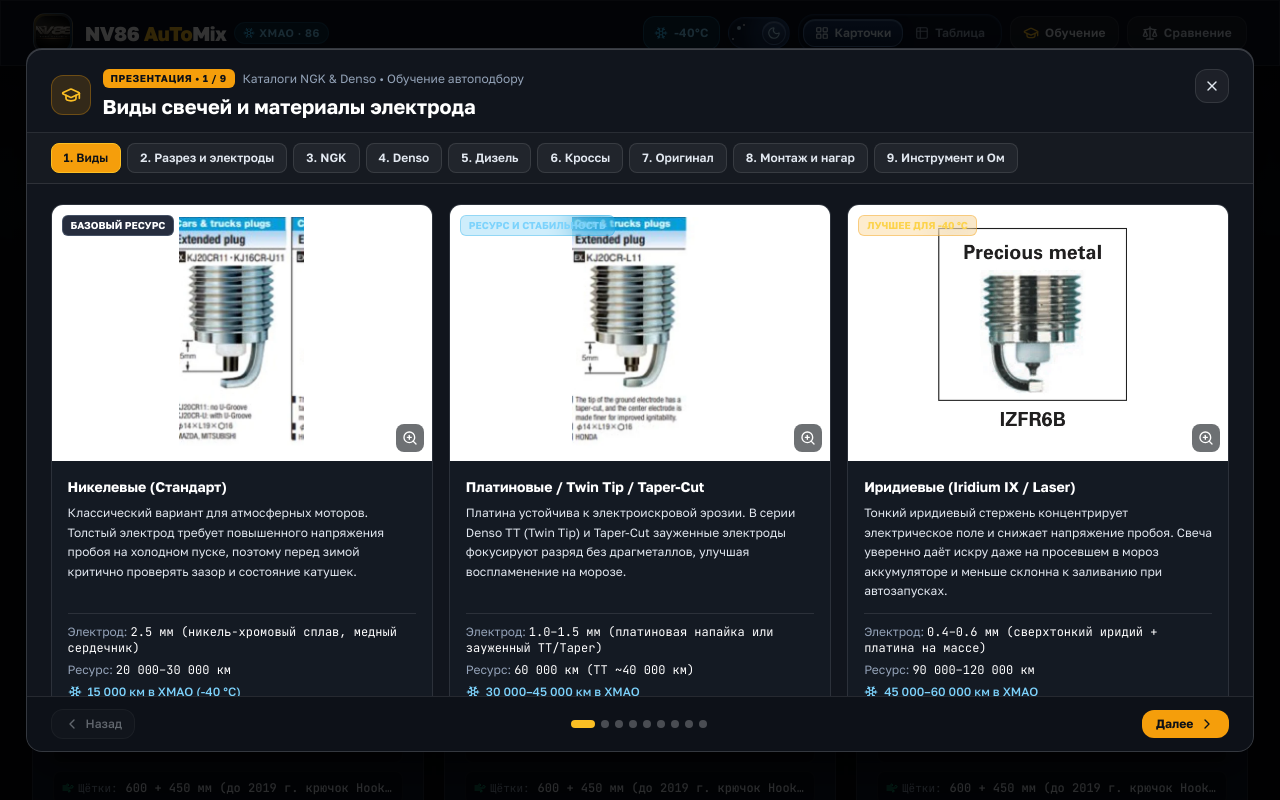
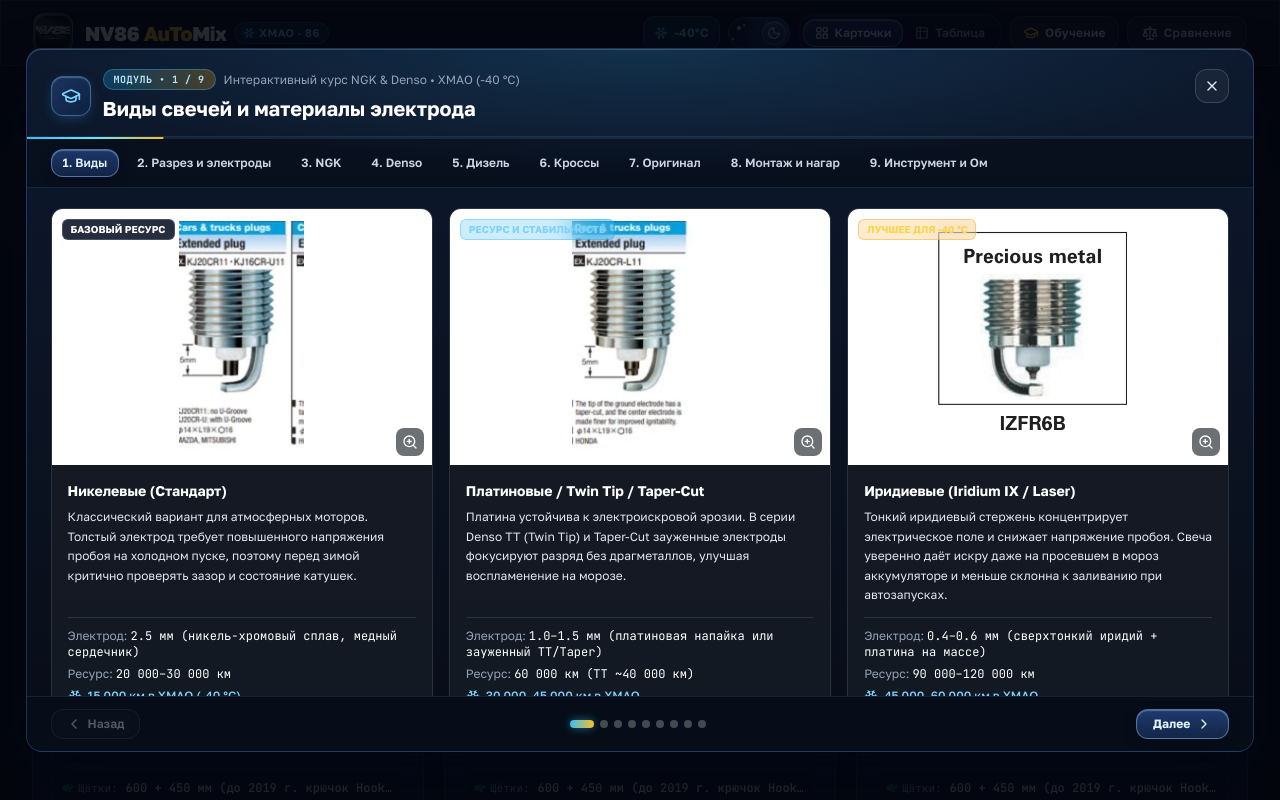
Before and after one commit to vindera86/Vi86, a React (Vite) app: page / in a window 1280 px wide. Both pictures are taken after a click on the button "Обучение". Shown: the top 800 px of the page. Built offline with nearby package versions, Linux system fonts and the light colour scheme; the HTML template or start-up script is replaced by a standard one.

Commit message:
Redesign SparkPlugGuideModal with sapphire glassmorphism and Liquid Glass animations

```diff
--- a/src/components/SparkPlugGuideModal.jsx
+++ b/src/components/SparkPlugGuideModal.jsx
@@ -402,16 +402,29 @@ const CROSS_ROWS = [
 
 export default function SparkPlugGuideModal({ isOpen, onClose }) {
   const [activeSlide, setActiveSlide] = useState(0);
+  const [direction, setDirection] = useState(1);
   const [ngkExampleIdx, setNgkExampleIdx] = useState(0);
   const [densoExampleIdx, setDensoExampleIdx] = useState(0);
   const [zoomedImg, setZoomedImg] = useState(null);
   const contentRef = useRef(null);
+  const tabRefs = useRef([]);
+
+  const goToSlide = (nextIdx) => {
+    const clamped = Math.max(0, Math.min(SLIDES.length - 1, nextIdx));
+    if (clamped === activeSlide) return;
+    setDirection(clamped > activeSlide ? 1 : -1);
+    setActiveSlide(clamped);
+  };
 
   useBodyScrollLock(isOpen);
 
   useEffect(() => {
     if (contentRef.current) {
       contentRef.current.scrollTop = 0;
+    }
+    const activeTab = tabRefs.current[activeSlide];
+    if (activeTab && typeof activeTab.scrollIntoView === 'function') {
+      activeTab.scrollIntoView({ behavior: 'smooth', inline: 'center', block: 'nearest' });
     }
   }, [activeSlide, isOpen]);
 
@@ -422,8 +435,20 @@ export default function SparkPlugGuideModal({ isOpen, onClose }) {
         if (zoomedImg) setZoomedImg(null);
         else onClose();
       }
-      if (!zoomedImg && e.key === 'ArrowRight') setActiveSlide((s) => Math.min(SLIDES.length - 1, s + 1));
-      if (!zoomedImg && e.key === 'ArrowLeft') setActiveSlide((s) => Math.max(0, s - 1));
+      if (!zoomedImg && e.key === 'ArrowRight') {
+        setActiveSlide((s) => {
+          const next = Math.min(SLIDES.length - 1, s + 1);
+          if (next !== s) setDirection(1);
+          return next;
+        });
+      }
+      if (!zoomedImg && e.key === 'ArrowLeft') {
+        setActiveSlide((s) => {
+          const prev = Math.max(0, s - 1);
+          if (prev !== s) setDirection(-1);
+          return prev;
+        });
+      }
     };
     window.addEventListener('keydown', onKeyDown);
     return () => window.removeEventListener('keydown', onKeyDown);
@@ -431,6 +456,7 @@ export default function SparkPlugGuideModal({ isOpen, onClose }) {
 
   const currentNgk = NGK_EXAMPLES[ngkExampleIdx];
   const currentDenso = DENSO_EXAMPLES[densoExampleIdx];
+  const progressRatio = (activeSlide + 1) / SLIDES.length;
 
   return (
     <AnimatePresence>
@@ -440,74 +466,116 @@ export default function SparkPlugGuideModal({ isOpen, onClose }) {
             initial={{ opacity: 0 }}
             animate={{ opacity: 1 }}
             exit={{ opacity: 0 }}
-            transition={{ duration: 0.15 }}
+            transition={{ duration: 0.18 }}
             onClick={onClose}
-            className="absolute inset-0 bg-black/80"
+            className="absolute inset-0 bg-[#04070f]/85"
           />
 
           <motion.div
             data-keep-dark
-            initial={{ opacity: 0, y: 12 }}
-            animate={{ opacity: 1, y: 0 }}
-            exit={{ opacity: 0, y: 12 }}
-            transition={{ duration: 0.16, ease: 'easeOut' }}
-            className="relative w-[96vw] max-w-7xl h-[90vh] sm:h-[88vh] flex flex-col rounded-2xl bg-[#11151d] border border-white/15 shadow-[inset_0_1px_0_0_rgba(255,255,255,0.2),0_20px_50px_-15px_rgba(0,0,0,0.85)] overflow-hidden text-white"
+            initial={{ opacity: 0, y: 16, scale: 0.985 }}
+            animate={{ opacity: 1, y: 0, scale: 1 }}
+            exit={{ opacity: 0, y: 14, scale: 0.985 }}
+            transition={{ type: 'spring', stiffness: 320, damping: 28, mass: 0.9 }}
+            className="relative w-[96vw] max-w-7xl h-[90vh] sm:h-[88vh] flex flex-col rounded-2xl bg-gradient-to-b from-[#0d192e] via-[#0b1322] to-[#080d17] border border-[#60a5fa]/25 shadow-[inset_0_1px_0_0_rgba(186,230,253,0.22),0_25px_65px_-15px_rgba(2,6,23,0.92)] overflow-hidden text-white"
           >
+            {/* Subtle top atmospheric glow */}
+            <div
+              aria-hidden="true"
+              className="pointer-events-none absolute inset-x-0 top-0 h-32 bg-[radial-gradient(ellipse_at_top,rgba(56,189,248,0.14),transparent_70%)]"
+            />
+
             {/* Header */}
-            <div className="shrink-0 flex items-start justify-between gap-3 px-4 sm:px-6 pt-4 sm:pt-5 pb-3 border-b border-white/10">
+            <div className="relative shrink-0 flex items-start justify-between gap-3 px-4 sm:px-6 pt-4 sm:pt-5 pb-3.5 border-b border-[#60a5fa]/15">
               <div className="flex items-center gap-3 min-w-0">
-                <div className="w-10 h-10 rounded-xl bg-amber-500/15 border border-amber-500/30 flex items-center justify-center text-amber-400 shrink-0">
+                <div className="w-10 h-10 rounded-xl bg-gradient-to-br from-[#1e3a6d]/80 to-[#0f2242]/90 border border-[#7dd3fc]/35 shadow-[inset_0_1px_1px_rgba(255,255,255,0.25),0_4px_14px_-4px_rgba(56,189,248,0.35)] flex items-center justify-center text-sky-300 shrink-0">
                   <GraduationCap className="w-5 h-5" />
                 </div>
                 <div className="min-w-0">
                   <div className="flex items-center gap-2 flex-wrap">
-                    <span className="px-2 py-0.5 rounded-md bg-amber-500 text-[#0d1117] text-[10px] font-bold tracking-wider uppercase shrink-0">
-                      ПРЕЗЕНТАЦИЯ • {activeSlide + 1} / {SLIDES.length}
+                    <span className="px-2.5 py-0.5 rounded-full bg-gradient-to-r from-sky-500/25 to-amber-500/25 border border-sky-400/35 text-sky-200 text-[10px] font-bold font-mono tracking-wider uppercase shrink-0">
+                      МОДУЛЬ • {activeSlide + 1} / {SLIDES.length}
                     </span>
                     <span className="hidden sm:inline text-xs text-slate-400">
-                      Каталоги NGK &amp; Denso • Обучение автоподбору
+                      Интерактивный курс NGK &amp; Denso • ХМАО (-40 °C)
                     </span>
                   </div>
-                  <h2 className="text-sm sm:text-xl font-bold text-white mt-1 leading-tight truncate">
+                  <div className="mt-1 overflow-hidden">
+                    <AnimatePresence mode="wait" initial={false}>
+                      <motion.h2
+                        key={SLIDES[activeSlide].id}
+                        initial={{ opacity: 0, y: 6 }}
+                        animate={{ opacity: 1, y: 0 }}
+                        exit={{ opacity: 0, y: -6 }}
+                        transition={{ duration: 0.16, ease: [0.22, 1, 0.36, 1] }}
+                        className="text-sm sm:text-xl font-bold text-white leading-tight truncate"
+                      >
                         {SLIDES[activeSlide].title}
-                  </h2>
+                      </motion.h2>
+                    </AnimatePresence>
                   </div>
                 </div>
-              <button
+              </div>
+              <motion.button
                 type="button"
+                whileTap={{ scale: 0.92 }}
                 onClick={onClose}
                 aria-label="Закрыть обучение"
-                className="p-2 rounded-xl bg-white/5 hover:bg-white/10 border border-white/10 text-slate-200 hover:text-white transition-colors shrink-0"
+                className="p-2 rounded-xl bg-white/5 hover:bg-white/15 border border-white/15 text-slate-200 hover:text-white transition-colors shrink-0 cursor-pointer"
               >
                 <X className="w-4 h-4" />
-              </button>
+              </motion.button>
             </div>
 
-            {/* Slide Tabs */}
-            <div className="shrink-0 px-4 sm:px-6 py-2.5 border-b border-white/10 bg-white/[0.02] flex items-center gap-1.5 overflow-x-auto">
-              {SLIDES.map((s, idx) => (
+            {/* Animated Progress Bar */}
+            <div className="relative h-[2px] w-full bg-white/5 shrink-0 overflow-hidden">
+              <motion.div
+                className="h-full origin-left bg-gradient-to-r from-sky-400 via-cyan-300 to-amber-400"
+                initial={false}
+                animate={{ scaleX: progressRatio }}
+                transition={{ type: 'spring', stiffness: 260, damping: 28 }}
+              />
+            </div>
+
+            {/* Slide Tabs (Liquid Glass Pills) */}
+            <div className="shrink-0 px-4 sm:px-6 py-2.5 border-b border-[#60a5fa]/15 bg-[#070d18]/75 flex items-center gap-1.5 overflow-x-auto">
+              {SLIDES.map((s, idx) => {
+                const isActive = activeSlide === idx;
+                return (
                   <button
                     key={s.id}
+                    ref={(el) => {
+                      tabRefs.current[idx] = el;
+                    }}
                     type="button"
-                  onClick={() => setActiveSlide(idx)}
-                  className={`shrink-0 px-3 py-1.5 rounded-lg text-xs font-semibold whitespace-nowrap transition-all border ${
-                    activeSlide === idx
-                      ? 'bg-amber-500 text-[#0d1117] border-amber-400 shadow-sm'
-                      : 'bg-white/5 text-slate-200 border-white/10 hover:bg-white/10 hover:text-white'
+                    onClick={() => goToSlide(idx)}
+                    className={`relative z-10 shrink-0 px-3 py-1.5 rounded-xl text-xs font-semibold whitespace-nowrap transition-colors duration-200 cursor-pointer ${
+                      isActive ? 'text-[#e0f2fe]' : 'text-slate-300 hover:text-white'
                     }`}
                   >
+                    {isActive && (
+                      <motion.span
+                        layoutId="guide-slide-pill"
+                        transition={{ type: 'spring', stiffness: 320, damping: 28, mass: 0.85 }}
+                        className="absolute inset-0 -z-10 rounded-xl bg-gradient-to-b from-[#1e3a6d]/95 to-[#122647]/95 backdrop-blur-md border border-[#93c5fd]/45 shadow-[inset_0_1px_1px_rgba(186,230,253,0.35),0_4px_12px_-2px_rgba(2,6,23,0.6)]"
+                      />
+                    )}
                     {s.label}
                   </button>
-              ))}
+                );
+              })}
             </div>
 
-            {/* Slide Content */}
-            <div ref={contentRef} className="flex-1 min-h-0 overflow-y-auto px-4 sm:px-6 py-4 sm:py-5">
+            {/* Slide Content (Directional GPU Transition) */}
+            <div ref={contentRef} className="flex-1 min-h-0 overflow-y-auto overflow-x-hidden px-4 sm:px-6 py-4 sm:py-5">
+              <AnimatePresence mode="wait" custom={direction} initial={false}>
                 <motion.div
                   key={SLIDES[activeSlide].id}
-                initial={{ opacity: 0 }}
-                animate={{ opacity: 1 }}
-                transition={{ duration: 0.12 }}
+                  custom={direction}
+                  initial={{ opacity: 0, x: direction * 24 }}
+                  animate={{ opacity: 1, x: 0 }}
+                  exit={{ opacity: 0, x: direction * -24 }}
+                  transition={{ duration: 0.2, ease: [0.22, 1, 0.36, 1] }}
                   className="space-y-4"
                 >
                   {/* SLIDE 1: TYPES (REAL CATALOG PHOTOS) */}
@@ -675,21 +743,29 @@ export default function SparkPlugGuideModal({ isOpen, onClose }) {
                           <span className="text-xs font-semibold uppercase tracking-wider text-amber-400">
                             Примеры расшифровки NGK (нажмите на артикул)
                           </span>
-                          <div className="flex flex-wrap gap-1.5">
-                            {NGK_EXAMPLES.map((ex, idx) => (
+                          <div className="flex flex-wrap gap-1.5 p-1 rounded-xl bg-[#070d18]/70 border border-white/10">
+                            {NGK_EXAMPLES.map((ex, idx) => {
+                              const isActive = ngkExampleIdx === idx;
+                              return (
                                 <button
                                   key={ex.code}
                                   type="button"
                                   onClick={() => setNgkExampleIdx(idx)}
-                                className={`px-2.5 py-1 rounded-lg font-mono text-xs font-bold border transition-colors ${
-                                  ngkExampleIdx === idx
-                                    ? 'bg-amber-500 text-[#0d1117] border-amber-400'
-                                    : 'bg-white/5 text-slate-200 border-white/10 hover:bg-white/10'
+                                  className={`relative z-10 px-2.5 py-1 rounded-lg font-mono text-xs font-bold transition-colors cursor-pointer ${
+                                    isActive ? 'text-[#fef3c7]' : 'text-slate-300 hover:text-white'
                                   }`}
                                 >
+                                  {isActive && (
+                                    <motion.span
+                                      layoutId="guide-ngk-pill"
+                                      transition={{ type: 'spring', stiffness: 340, damping: 28 }}
+                                      className="absolute inset-0 -z-10 rounded-lg bg-gradient-to-b from-amber-500/35 to-amber-600/25 border border-amber-400/50 shadow-[inset_0_1px_1px_rgba(255,255,255,0.2)]"
+                                    />
+                                  )}
                                   {ex.code}
                                 </button>
-                            ))}
+                              );
+                            })}
                           </div>
                         </div>
                         <div className="text-xs text-slate-400">
@@ -772,21 +848,29 @@ export default function SparkPlugGuideModal({ isOpen, onClose }) {
                           <span className="text-xs font-semibold uppercase tracking-wider text-sky-400">
                             Примеры расшифровки Denso (нажмите на артикул)
                           </span>
-                          <div className="flex flex-wrap gap-1.5">
-                            {DENSO_EXAMPLES.map((ex, idx) => (
+                          <div className="flex flex-wrap gap-1.5 p-1 rounded-xl bg-[#070d18]/70 border border-white/10">
+                            {DENSO_EXAMPLES.map((ex, idx) => {
+                              const isActive = densoExampleIdx === idx;
+                              return (
                                 <button
                                   key={ex.code}
                                   type="button"
                                   onClick={() => setDensoExampleIdx(idx)}
-                                className={`px-2.5 py-1 rounded-lg font-mono text-xs font-bold border transition-colors ${
-                                  densoExampleIdx === idx
-                                    ? 'bg-sky-500 text-[#0d1117] border-sky-400'
-                                    : 'bg-white/5 text-slate-200 border-white/10 hover:bg-white/10'
+                                  className={`relative z-10 px-2.5 py-1 rounded-lg font-mono text-xs font-bold transition-colors cursor-pointer ${
+                                    isActive ? 'text-[#e0f2fe]' : 'text-slate-300 hover:text-white'
                                   }`}
                                 >
+                                  {isActive && (
+                                    <motion.span
+                                      layoutId="guide-denso-pill"
+                                      transition={{ type: 'spring', stiffness: 340, damping: 28 }}
+                                      className="absolute inset-0 -z-10 rounded-lg bg-gradient-to-b from-sky-500/35 to-sky-600/25 border border-sky-400/50 shadow-[inset_0_1px_1px_rgba(186,230,253,0.25)]"
+                                    />
+                                  )}
                                   {ex.code}
                                 </button>
-                            ))}
+                              );
+                            })}
                           </div>
                         </div>
                         <div className="text-xs text-slate-400">
@@ -1296,19 +1380,21 @@ export default function SparkPlugGuideModal({ isOpen, onClose }) {
                     </div>
                   )}
                 </motion.div>
+              </AnimatePresence>
             </div>
 
-            {/* Footer Navigation */}
-            <div className="flex items-center justify-between px-4 sm:px-6 py-3 border-t border-white/10 bg-[#0d1117]/80">
-              <button
+            {/* Footer Navigation (Liquid Glass) */}
+            <div className="flex items-center justify-between px-4 sm:px-6 py-3 border-t border-[#60a5fa]/15 bg-[#070d18]/85">
+              <motion.button
                 type="button"
-                onClick={() => setActiveSlide((s) => Math.max(0, s - 1))}
+                whileTap={{ scale: 0.96 }}
+                onClick={() => goToSlide(activeSlide - 1)}
                 disabled={activeSlide === 0}
-                className="inline-flex items-center gap-1.5 px-3 py-1.5 rounded-xl bg-white/5 hover:bg-white/10 disabled:opacity-40 disabled:pointer-events-none border border-white/10 text-xs font-medium text-slate-200 transition-colors"
+                className="inline-flex items-center gap-1.5 px-3.5 py-1.5 rounded-xl bg-white/5 hover:bg-white/10 disabled:opacity-35 disabled:pointer-events-none border border-white/15 text-xs font-semibold text-slate-200 transition-colors cursor-pointer"
               >
                 <ChevronLeft className="w-4 h-4" />
                 <span>Назад</span>
-              </button>
+              </motion.button>
 
               <div className="flex items-center gap-1.5">
                 {SLIDES.map((s, idx) => (
@@ -1316,31 +1402,35 @@ export default function SparkPlugGuideModal({ isOpen, onClose }) {
                     key={s.id}
                     type="button"
                     aria-label={s.label}
-                    onClick={() => setActiveSlide(idx)}
-                    className={`h-2 rounded-full transition-all ${
-                      activeSlide === idx ? 'w-6 bg-amber-400' : 'w-2 bg-white/25 hover:bg-white/40'
+                    onClick={() => goToSlide(idx)}
+                    className={`h-2 rounded-full transition-all duration-300 cursor-pointer ${
+                      activeSlide === idx
+                        ? 'w-6 bg-gradient-to-r from-sky-400 to-amber-400 shadow-[0_0_8px_rgba(56,189,248,0.5)]'
+                        : 'w-2 bg-white/25 hover:bg-white/45'
                     }`}
                   />
                 ))}
               </div>
 
               {activeSlide < SLIDES.length - 1 ? (
-                <button
+                <motion.button
                   type="button"
-                  onClick={() => setActiveSlide((s) => Math.min(SLIDES.length - 1, s + 1))}
-                  className="inline-flex items-center gap-1.5 px-3.5 py-1.5 rounded-xl bg-amber-500 hover:bg-amber-400 text-[#0d1117] text-xs font-bold transition-colors"
+                  whileTap={{ scale: 0.96 }}
+                  onClick={() => goToSlide(activeSlide + 1)}
+                  className="inline-flex items-center gap-1.5 px-4 py-1.5 rounded-xl bg-gradient-to-b from-[#1e3a6d] to-[#122647] hover:from-[#254784] hover:to-[#17305a] border border-[#93c5fd]/45 text-[#e0f2fe] text-xs font-bold shadow-[inset_0_1px_1px_rgba(186,230,253,0.35),0_4px_12px_-2px_rgba(2,6,23,0.55)] transition-colors cursor-pointer"
                 >
                   <span>Далее</span>
                   <ChevronRight className="w-4 h-4" />
-                </button>
+                </motion.button>
               ) : (
-                <button
+                <motion.button
                   type="button"
+                  whileTap={{ scale: 0.96 }}
                   onClick={onClose}
-                  className="inline-flex items-center gap-1.5 px-3.5 py-1.5 rounded-xl bg-emerald-500 hover:bg-emerald-400 text-[#0d1117] text-xs font-bold transition-colors"
+                  className="inline-flex items-center gap-1.5 px-4 py-1.5 rounded-xl bg-emerald-500 hover:bg-emerald-400 text-[#0d1117] text-xs font-bold shadow-[0_4px_14px_-2px_rgba(16,185,129,0.45)] transition-colors cursor-pointer"
                 >
                   <span>Готово</span>
-                </button>
+                </motion.button>
               )}
             </div>
           </motion.div>
@@ -1352,16 +1442,23 @@ export default function SparkPlugGuideModal({ isOpen, onClose }) {
                 initial={{ opacity: 0 }}
                 animate={{ opacity: 1 }}
                 exit={{ opacity: 0 }}
+                transition={{ duration: 0.16 }}
                 onClick={() => setZoomedImg(null)}
-                className="fixed inset-0 z-[60] bg-black/92 flex flex-col items-center justify-center p-4 cursor-zoom-out"
+                className="fixed inset-0 z-[60] bg-[#04070f]/92 flex flex-col items-center justify-center p-4 cursor-zoom-out"
               >
-                <div className="max-w-5xl max-h-[85vh] bg-white rounded-2xl p-3 shadow-2xl flex items-center justify-center">
+                <motion.div
+                  initial={{ opacity: 0, scale: 0.92 }}
+                  animate={{ opacity: 1, scale: 1 }}
+                  exit={{ opacity: 0, scale: 0.94 }}
+                  transition={{ type: 'spring', stiffness: 320, damping: 28 }}
+                  className="max-w-5xl max-h-[85vh] bg-white rounded-2xl p-3 shadow-2xl flex items-center justify-center"
+                >
                   <img
                     src={zoomedImg.src}
                     alt={zoomedImg.title}
                     className="max-h-[80vh] w-auto object-contain"
                   />
-                </div>
+                </motion.div>
                 <div className="mt-3 text-sm font-medium text-white text-center">
                   {zoomedImg.title}
                 </div>
```
Lines whose indentation alone changed are shown as unchanged.
